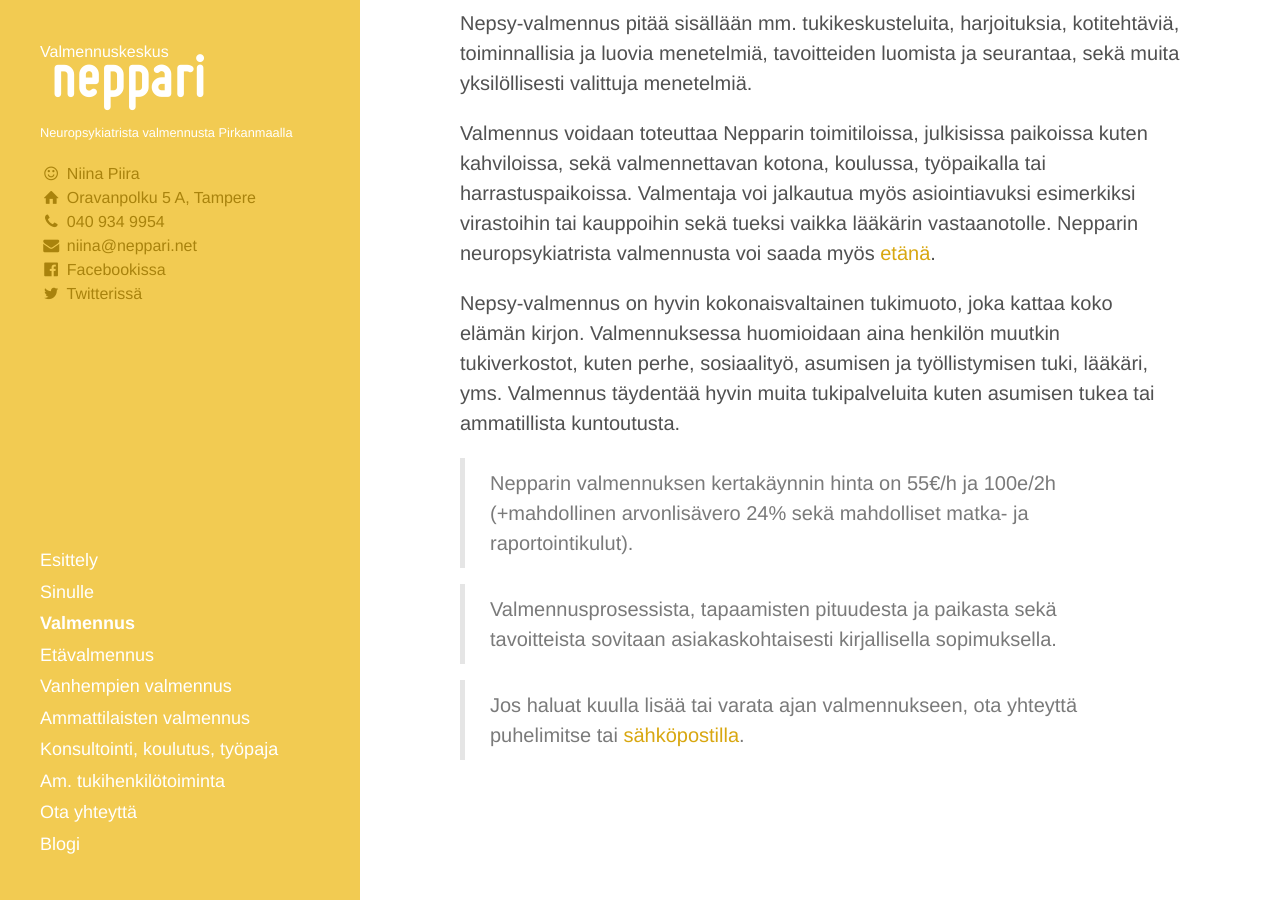
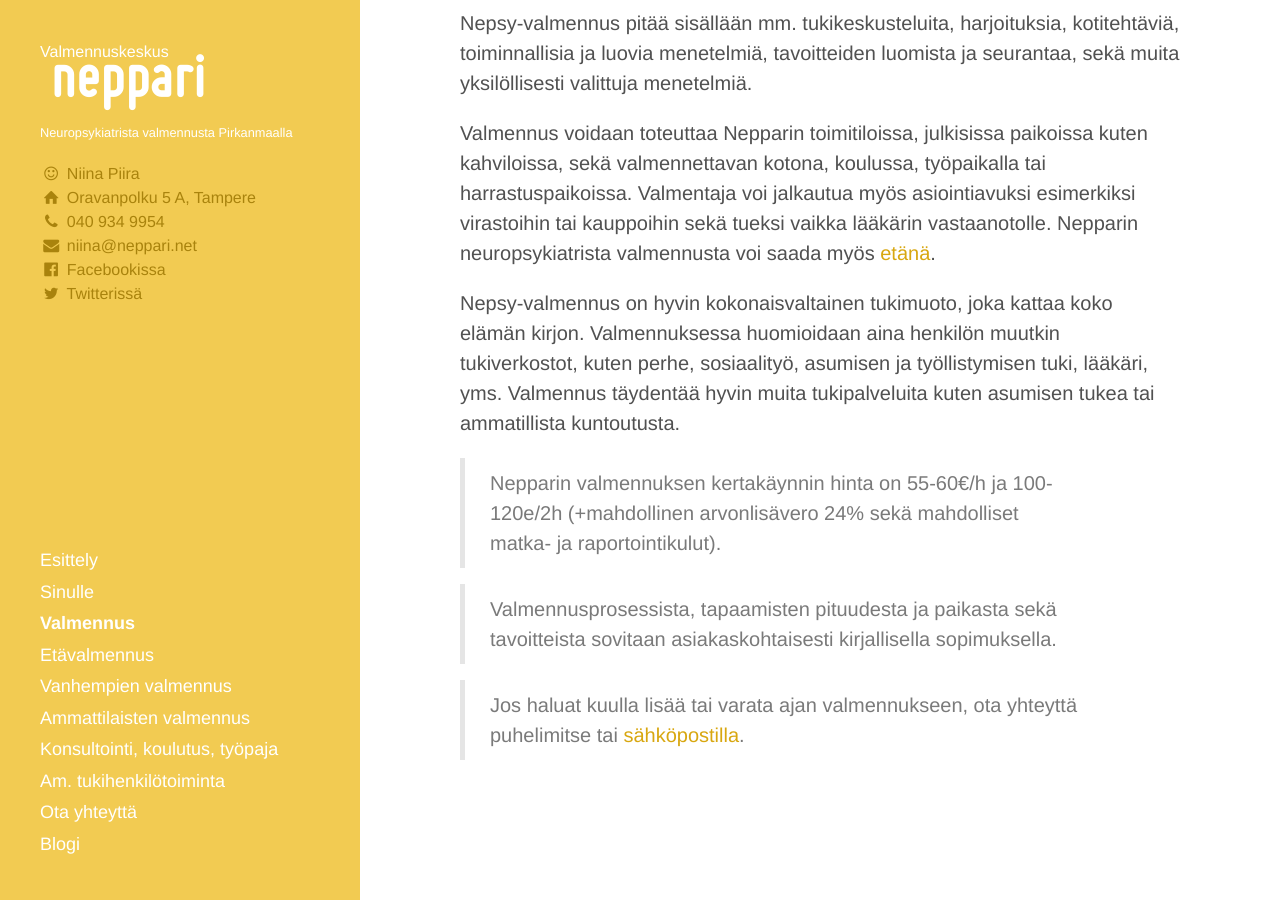
Before and after one commit to niinapiira/neppari.net, a Jekyll site: the page built from valmennus.md, in a window 1280 px wide and 900 px high, scrolled down 646 px. Built offline with Jekyll 4.4.1, drawn with Linux system fonts in a browser that asks for light colours.

Commit message:
Updated valmennus.md

```diff
--- a/valmennus.md
+++ b/valmennus.md
@@ -32,7 +32,7 @@ Nepsy-valmennus on hyvin kokonaisvaltainen tukimuoto, joka kattaa koko elämän
 
 
 
-> Nepparin valmennuksen kertakäynnin hinta on 55€/h ja 100e/2h (+mahdollinen arvonlisävero 24% sekä  mahdolliset matka- ja raportointikulut).
+> Nepparin valmennuksen kertakäynnin hinta on 55-60€/h ja 100-120e/2h (+mahdollinen arvonlisävero 24% sekä  mahdolliset matka- ja raportointikulut).
 
 > Valmennusprosessista, tapaamisten pituudesta ja paikasta sekä tavoitteista sovitaan asiakaskohtaisesti kirjallisella sopimuksella.
 
```
